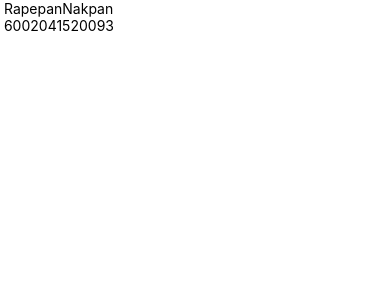
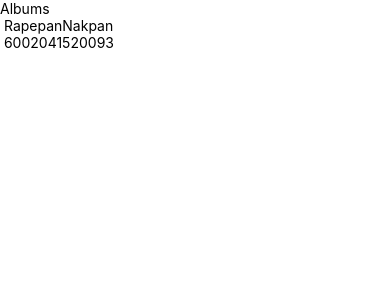
Before and after one commit to jayjaygreentee/std6002041520093-mobile, a React Native app: screen / in a window 390 px wide. Shown: the top 300 px of the page. Built offline with nearby package versions, Linux system fonts and the light colour scheme.

Commit message:
new header.js

```diff
--- a/component/App.js
+++ b/component/App.js
@@ -1,6 +1,7 @@
 //import Library
 import React from 'react';
 import { View , Text } from 'react-native';
+import Header from './Header';
 
 //write component
 class App extends React.Component{
@@ -8,6 +9,7 @@ class App extends React.Component{
         return (
             //component about react native
             <View>
+                <Header title="Albums" />
                 <Text> RapepanNakpan</Text>
                 <Text> 6002041520093</Text>
             </View>
--- /dev/null
+++ b/component/Header.js
@@ -0,0 +1,17 @@
+//import library
+import React, { Component } from 'react';
+import { View, Text } from 'react-native';
+
+//create component
+class Header extends Component {
+    render() {
+        return (
+            <View>
+                 <Text>{this.props.title}</Text>
+            </View>
+        )
+    }
+}
+
+//export
+export default Header;
```
